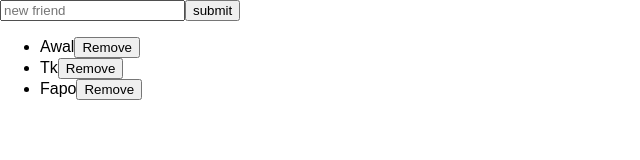
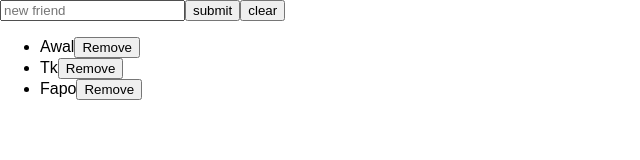
Before and after one commit to LakunleD/Yet-Another-Contact-List-App, a React (Create React App) app: page / in a window 1280 px wide. Shown: the top 160 px of the page, without its empty margins (0-640 px from the left). Built offline with nearby package versions, Linux system fonts and the light colour scheme.

Commit message:
changed the structure of the friends array and added clear functionality

```diff
--- a/src/AddFriend.js
+++ b/src/AddFriend.js
@@ -5,6 +5,7 @@ function AddFriend(props) {
         <div>
             <input type="text" placeholder="new friend" value={props.name} onChange={props.updateName} name="name"/>
             <button onClick={props.onAddFriend}>submit</button>
+            <button onClick={props.clearInput}>clear</button>
         </div>
     )
 }
--- a/src/App.js
+++ b/src/App.js
@@ -7,7 +7,21 @@ class App extends React.Component {
     constructor(props) {
         super(props);
         this.state = {
-            friends: ['Awal', 'Tk', 'Fapo'],
+            friends: [
+                {
+                    name: 'Awal',
+                    status: true
+                },
+                {
+                    name: 'Tk',
+                    status: true
+                },
+                {
+                    name: 'Fapo',
+                    status: true
+
+                }
+            ],
             name: ''
         }
     }
@@ -15,8 +29,8 @@ class App extends React.Component {
     handleAddFriend = () => {
         this.setState((currentState) => {
             return {
-                friends: currentState.friends.concat(this.state.name),
-                name: ""
+                friends: currentState.friends.concat({name:this.state.name, status:true}),
+                name: "",
             }
         })
     }
@@ -35,14 +49,21 @@ class App extends React.Component {
         const inputName = target.name;
 
         this.setState({
-            [inputName]:value
-        })
+            [inputName]: value
+        });
+    }
+
+    clearInput = () => {
+        this.setState({
+            name: ''
+        });
     }
 
     render() {
         return (
             <div>
-                <AddFriend name={this.state.name} updateName={this.handleInput} onAddFriend={this.handleAddFriend}/>
+                <AddFriend name={this.state.name} updateName={this.handleInput} onAddFriend={this.handleAddFriend}
+                           clearInput={this.clearInput}/>
                 <FriendsList list={this.state.friends} onRemoveFriend={this.handleRemoveFriend}/>
             </div>
 
--- a/src/FriendsList.js
+++ b/src/FriendsList.js
@@ -5,10 +5,11 @@ function FriendsList(props) {
     return (
         <ul>
             {
-                props.list.map((name) => (
-                    <li key={name}>
-                        <span>{name}</span>
-                        <button onClick={() => props.onRemoveFriend(name)}>Remove</button>
+                props.list.map((friend) => (
+
+                    <li key={friend.name}>
+                        <span>{friend.name}</span>
+                        <button onClick={() => props.onRemoveFriend(friend.name)}>Remove</button>
                     </li>
                 ))
             }
```
